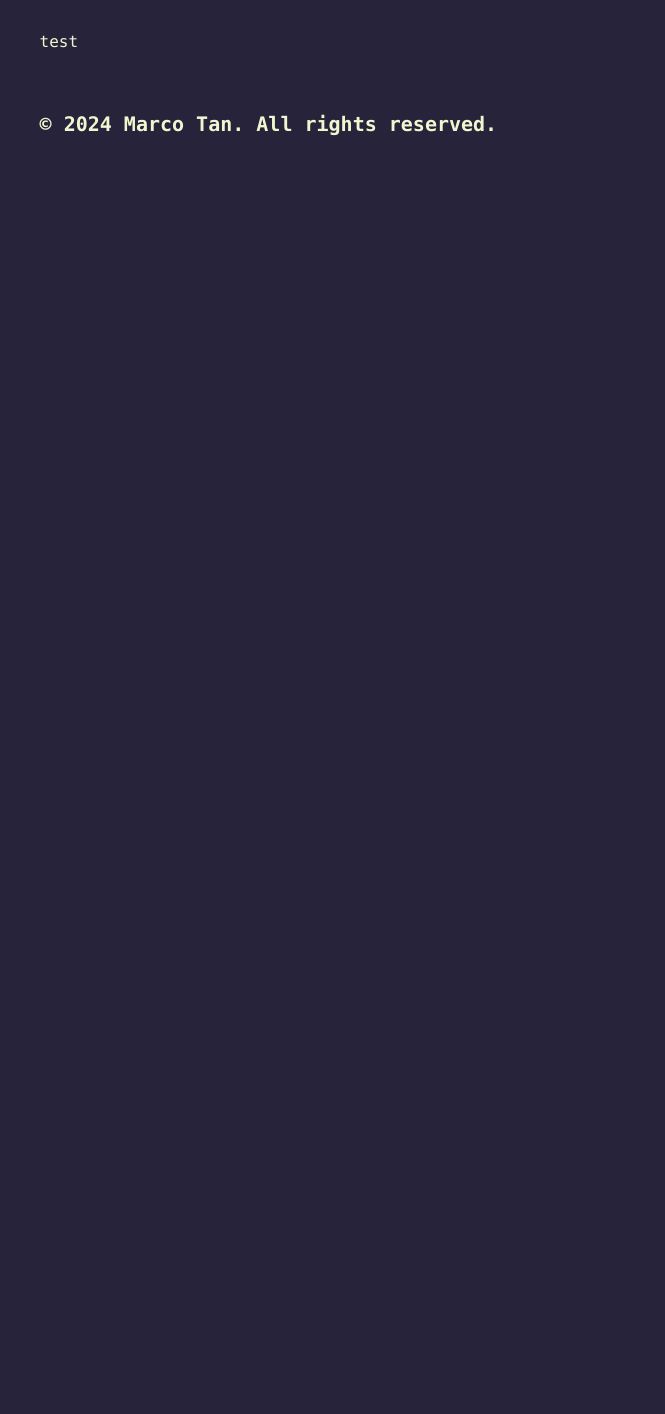
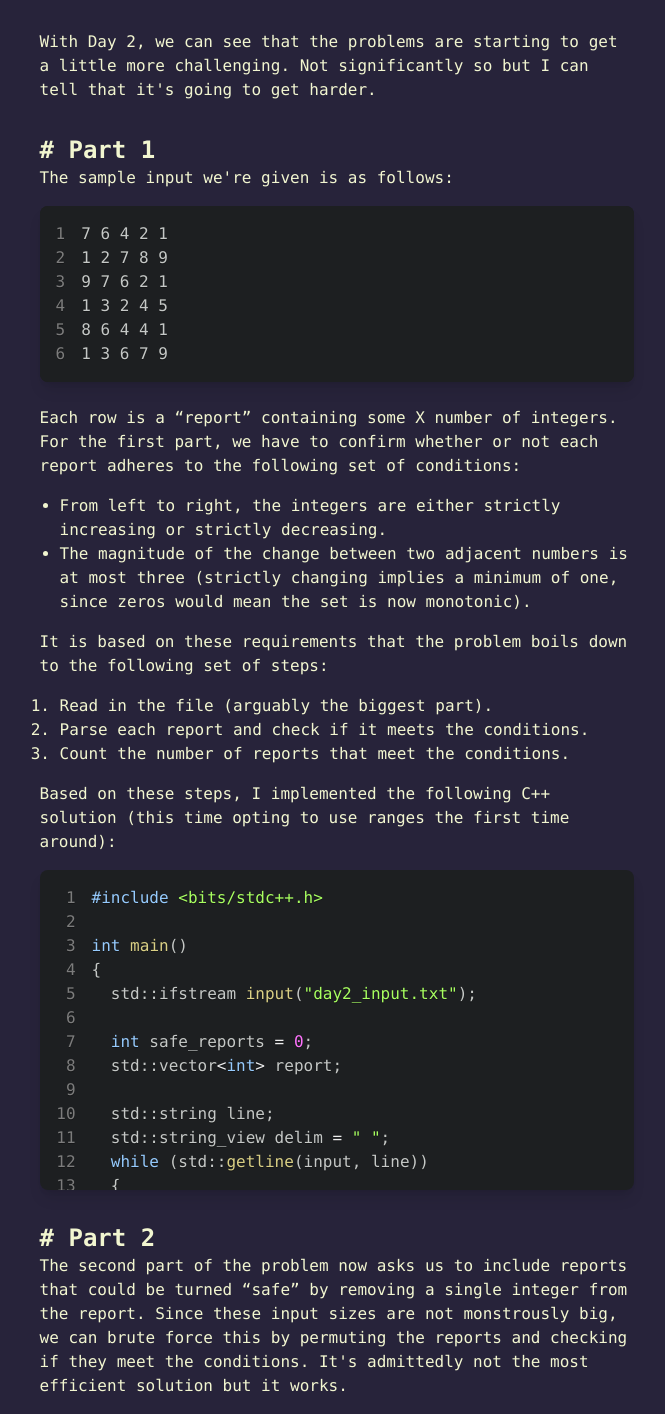
Before and after one commit to IonicArgon/web-v4.1, a Next.js app: page /writings/aoc-2024/day-2 in a window 1280 px wide. Shown: the part 203-1617 px from the top of the page, without its empty margins (303-968 px from the left). Before the commit the page ends 800 px from the top, so only its background shows below. Built offline with nearby package versions, Linux system fonts and the light colour scheme.

Commit message:
aoc day 2 article

```diff
--- a/src/app/writings/aoc-2024/day-2/page.tsx
+++ b/src/app/writings/aoc-2024/day-2/page.tsx
@@ -1,8 +1,8 @@
 import { Metadata } from 'next';
-import AnimatedLink from '@/components/AnimatedLink';
 import CodeBlock from '@/components/CodeBlock';
 
 import Writing from '@/components/Writing';
+import { example_input, snippet_1, snippet_2 } from './snippets';
 
 export const metadata: Metadata = {
   title: 'Advent of Code 2024 - Day 2',
@@ -19,11 +19,53 @@ const AoC2024Day1 = () => {
       writingMetadata={{
         title: 'Advent of Code 2024 - Day 2',
         shortDescription: 'test',
-        date: 'December 19th, 2024',
+        date: 'Written December 21st, 2024 | Attempted December 4th, 2024',
         tags: ['Advent of Code', 'C++'],
       }}
     >
-      <p className="mb-4">test</p>
+      <p className="mb-4">
+        With Day 2, we can see that the problems are starting to get a little more challenging. Not significantly so but I can tell that it&apos;s going to get harder.
+      </p>
+
+      <h2 className="text-2xl font-bold mt-8"># Part 1</h2>
+      <p className='mb-4'>
+        The sample input we&apos;re given is as follows:
+      </p>
+
+      <CodeBlock code={example_input} language="plaintext" height="h-50" />
+
+      <p className='mb-4'>
+        Each row is a &ldquo;report&rdquo; containing some X number of integers. For the first part, we have to confirm whether or not each report adheres to the following set of conditions:
+      </p>
+      <ul className='list-disc list-outside ml-5 mb-4'>
+        <li>From left to right, the integers are either strictly increasing or strictly decreasing.</li>
+        <li>The magnitude of the change between two adjacent numbers is at most three (strictly changing implies a minimum of one, since zeros would mean the set is now monotonic).</li>
+      </ul>
+      <p className='mb-4'>
+        It is based on these requirements that the problem boils down to the following set of steps:
+      </p>
+      <ol className='list-decimal list-outside ml-5 mb-4'>
+        <li>Read in the file (arguably the biggest part).</li>
+        <li>Parse each report and check if it meets the conditions.</li>
+        <li>Count the number of reports that meet the conditions.</li>
+      </ol>
+
+      <p className='mb-4'>
+        Based on these steps, I implemented the following C++ solution (this time opting to use ranges the first time around):
+      </p>
+
+      <CodeBlock code={snippet_1} language="cpp" height="h-80" />
+
+      <h2 className="text-2xl font-bold mt-8"># Part 2</h2>
+      <p className='mb-4'>
+        The second part of the problem now asks us to include reports that could be turned &ldquo;safe&rdquo; by removing a single integer from the report. Since these input sizes are not monstrously big, we can brute force this by permuting the reports and checking if they meet the conditions. It&apos;s admittedly not the most efficient solution but it works.
+      </p>
+
+      <CodeBlock code={snippet_2} language="cpp" height="h-80" />
+
+      <p className='mb-4'>
+        Again, not terribly hard problems but they&apos;re definitely starting to ramp up a bit&mdash;whereas the first day was just a simple "read an array in and sort them" kind of problem, this one requires a little more thought into the algorithm used, but still not too bad.
+      </p>
     </Writing>
   );
 };
--- /dev/null
+++ b/src/app/writings/aoc-2024/day-2/snippets.ts
@@ -0,0 +1,123 @@
+const example_input = `7 6 4 2 1
+1 2 7 8 9
+9 7 6 2 1
+1 3 2 4 5
+8 6 4 4 1
+1 3 6 7 9`;
+
+const snippet_1 = `#include <bits/stdc++.h>
+
+int main()
+{
+  std::ifstream input("day2_input.txt");
+
+  int safe_reports = 0;
+  std::vector<int> report;
+
+  std::string line;
+  std::string_view delim = " ";
+  while (std::getline(input, line))
+  {
+    auto split = line | std::views::split(delim)
+                      | std::views::transform([](auto rng) {
+                        auto str = std::string(&*rng.begin(), std::ranges::distance(rng));
+                        return std::stoi(str);
+                      });
+    for (auto num : split) {
+      report.push_back(num);
+    }
+
+    auto differences = report | std::views::adjacent_transform<2>([](int a, int b){
+      return b - a;
+    });
+    bool strictly_increasing_or_decreasing = std::ranges::all_of(differences, [](int i){ return i > 0; }) ||
+                                             std::ranges::all_of(differences, [](int i){ return i < 0; });
+    bool changes_within_range = std::ranges::all_of(differences, [](int i){ return std::abs(i) <= 3 && std::abs(i) >= 1; });
+    if (strictly_increasing_or_decreasing && changes_within_range) {
+      ++safe_reports;
+    }
+
+    report.clear();
+  }
+
+  std::cout << "safe reports: " << safe_reports << std::endl;
+  input.close();
+  return 0;
+}`;
+
+const snippet_2 = `#include <bits/stdc++.h>
+
+std::vector<std::vector<int>> permute_vector(std::vector<int> &vec)
+{
+  std::vector<std::vector<int>> permutations;
+  for (int i = 0; i < vec.size(); ++i) {
+    std::vector<int> dest = vec;
+    dest.erase(dest.begin() + i);
+    permutations.push_back(dest);
+  }
+
+  return permutations;
+}
+
+int main()
+{
+  std::ifstream input("day2_input.txt");
+
+  int safe_reports = 0;
+  std::vector<int> report;
+  std::vector<std::vector<int>> failed_reports;
+
+  std::string line;
+  std::string_view delim = " ";
+  while (std::getline(input, line))
+  {
+    auto split = line | std::views::split(delim)
+                      | std::views::transform([](auto rng) {
+                        auto str = std::string(&*rng.begin(), std::ranges::distance(rng));
+                        return std::stoi(str);
+                      });
+    for (auto num : split) {
+      report.push_back(num);
+    }
+
+    auto differences = report | std::views::adjacent_transform<2>([](int a, int b){
+      return b - a;
+    });
+
+    bool strictly_increasing_or_decreasing = std::ranges::all_of(differences, [](int i){ return i > 0; }) ||
+                                             std::ranges::all_of(differences, [](int i){ return i < 0; });
+    bool changes_within_range = std::ranges::all_of(differences, [](int i){ return std::abs(i) <= 3 && std::abs(i) >= 1; });
+    if (strictly_increasing_or_decreasing && changes_within_range) {
+      ++safe_reports;
+    } else {
+      failed_reports.push_back(report);
+    }
+
+    report.clear();
+  }
+
+  for (auto report : failed_reports)
+  {
+    auto permutations = permute_vector(report);
+    for (auto permutation : permutations)
+    {
+      auto differences = permutation | std::views::adjacent_transform<2>([](int a, int b) {
+        return b - a;
+      });
+      bool strictly_increasing_or_decreasing = std::ranges::all_of(differences, [](int i){ return i > 0; }) ||
+                                               std::ranges::all_of(differences, [](int i){ return i < 0; });
+      bool changes_within_range = std::ranges::all_of(differences, [](int i){ return std::abs(i) <= 3 && std::abs(i) >= 1; });
+      if (strictly_increasing_or_decreasing && changes_within_range) {
+        ++safe_reports;
+        break;
+      }
+    }
+  }
+
+  std::cout << "safe reports: " << safe_reports << std::endl;
+
+  input.close();
+  return 0;
+}`;
+
+export { example_input, snippet_1, snippet_2 };
--- a/src/components/ClientLayout.tsx
+++ b/src/components/ClientLayout.tsx
@@ -15,7 +15,7 @@ const ClientLayout: React.FC<{ children: React.ReactNode }> = ({
         </div>
         <div
           id="copyright"
-          className="pt-10 font-mono font-bold text-xl text-cream"
+          className="pt-10 mb-4 font-mono font-bold text-md text-cream"
         >
           &copy; {new Date().getFullYear()} Marco Tan. All rights reserved.
         </div>
```
